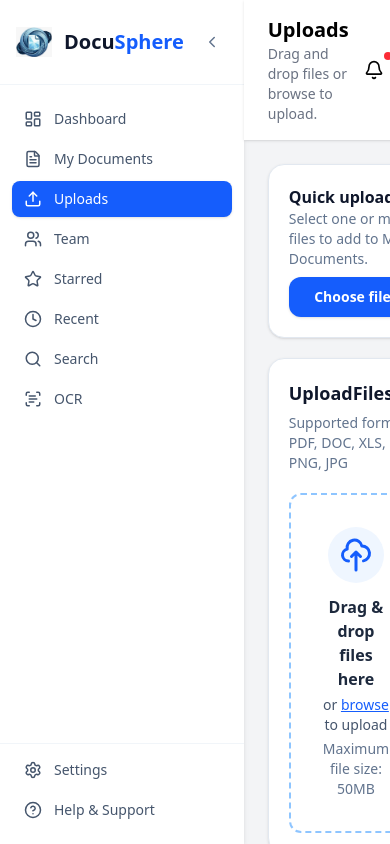
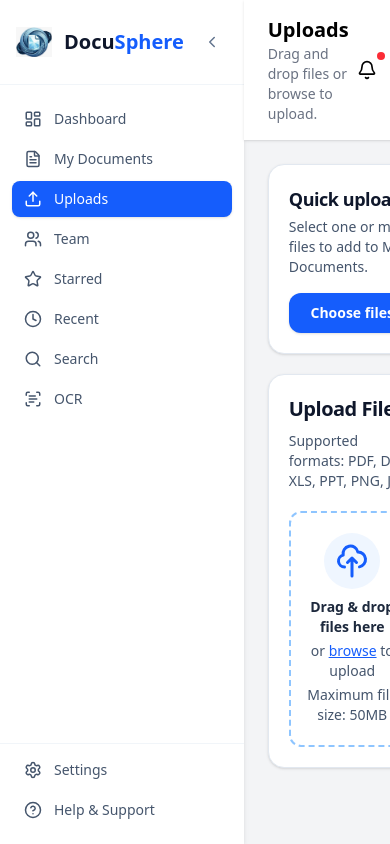
Before and after one commit to Sangavig22/Docusphere-Frontend, a React (Vite) app: page /uploads in a window 390 px wide. Shown: the top 844 px of the page. Built offline with nearby package versions, Linux system fonts and the light colour scheme.

Commit message:
refactor:more responsive upload feature

```diff
--- a/src/components/upload/DocumentUploadSection.jsx
+++ b/src/components/upload/DocumentUploadSection.jsx
@@ -7,7 +7,7 @@ import UploadErrorBox from "./UploadErrorBox";
 
 export default function DocumentUploadSection({
   variant = "default",
-  title = "UploadFiles",
+  title = "Upload Files",
   subtitle = "Supported formats: PDF, DOC, XLS, PPT, PNG, JPG",
   accept,
   onFileSelected: onFileSelectedProp,
@@ -36,6 +36,7 @@ export default function DocumentUploadSection({
     const timer = setInterval(() => {
       p += 10;
       setPercent(p);
+
       if (p >= 100) {
         clearInterval(timer);
         if (isOcr) {
@@ -53,7 +54,7 @@ export default function DocumentUploadSection({
           }
         }
       }
-    }, 200);
+    }, 300);
   }
 
   function handleTryAgain() {
@@ -78,7 +79,7 @@ export default function DocumentUploadSection({
   }
 
   return (
-    <div className="flex min-h-0 w-full max-w-5xl flex-1 flex-col">
+    <div className="flex min-h-0 min-w-0 w-full max-w-5xl flex-1 flex-col">
       <UploadCard title={title} subtitle={subtitle}>
         {status === "idle" && (
           <UploadDropzone
@@ -111,15 +112,15 @@ export default function DocumentUploadSection({
         )}
 
         {status === "success" && !isOcr && (
-          <div className="flex min-h-[280px] min-w-0 flex-1 flex-col items-center justify-center gap-3 rounded-xl border-2 border-dashed border-slate-200 bg-white p-8 text-center">
-            <div className="flex h-10 w-10 items-center justify-center rounded-full bg-green-100">
+          <div className="flex min-h-[200px] sm:min-h-[240px] md:min-h-[280px] min-w-0 flex-1 flex-col items-center justify-center gap-3 rounded-xl border-2 border-dashed border-slate-200 bg-white p-5 sm:p-6 md:p-8 text-center">
+            <div className="flex h-10 w-10 shrink-0 items-center justify-center rounded-full bg-green-100">
               <span className="font-bold text-green-700">✓</span>
             </div>
             <h3 className="text-base font-semibold text-slate-900">Upload Successful</h3>
             <p className="text-sm text-slate-500">Your document has been uploaded.</p>
             <button
               onClick={resetUpload}
-              className="rounded-lg bg-blue-600 px-4 py-2 text-sm font-medium text-white hover:bg-blue-700"
+              className="w-full sm:w-auto rounded-lg bg-blue-600 px-4 py-2 text-sm font-medium text-white hover:bg-blue-700"
             >
               Upload Another File
             </button>
--- a/src/components/upload/UploadCard.jsx
+++ b/src/components/upload/UploadCard.jsx
@@ -1,10 +1,10 @@
 export default function UploadCard({ title, subtitle, children }) {
   return (
-    <div className="flex min-h-0 flex-1 flex-col rounded-2xl border border-slate-200 bg-white p-5 shadow-sm">
-      <div className="mb-5 shrink-0">
-        <h2 className="text-lg font-semibold text-slate-900">{title}</h2>
+    <div className="flex min-h-0 min-w-0 flex-1 flex-col rounded-2xl border border-slate-200 bg-white p-5 sm:p-6 shadow-sm w-full">
+      <div className="mb-5 sm:mb-6 shrink-0 min-w-0">
+        <h2 className="text-xl font-semibold tracking-tight text-slate-900">{title}</h2>
         {subtitle ? (
-          <p className="mt-1.5 text-sm text-slate-500">{subtitle}</p>
+          <p className="mt-2 text-sm text-slate-600">{subtitle}</p>
         ) : null}
       </div>
       <div className="flex min-h-0 min-w-0 flex-1 flex-col">{children}</div>
--- a/src/components/upload/UploadDropzone.jsx
+++ b/src/components/upload/UploadDropzone.jsx
@@ -33,7 +33,7 @@ export default function UploadDropzone({
       tabIndex={0}
       aria-label="File upload area. Press Enter or Space to browse files."
       className={[
-        "flex min-h-[280px] min-w-0 flex-1 flex-col items-center justify-center gap-3 rounded-xl border-2 border-dashed border-blue-300 px-8 py-8 text-center transition-colors focus:outline-none focus:ring-2 focus:ring-blue-500 focus:ring-offset-2",
+        "flex min-h-[180px] sm:min-h-[220px] md:min-h-[280px] min-w-0 w-full flex-1 flex-col items-center justify-center gap-2 sm:gap-3 rounded-xl border-2 border-dashed border-blue-300 px-4 py-5 sm:px-6 sm:py-6 md:px-8 md:py-8 text-center transition-colors focus:outline-none focus:ring-2 focus:ring-blue-500 focus:ring-offset-2",
         "bg-white",
         disabled ? "opacity-60 cursor-not-allowed" : "cursor-pointer hover:border-blue-400 hover:bg-slate-50/50",
       ].join(" ")}
@@ -63,11 +63,11 @@ export default function UploadDropzone({
       </div>
 
       {isOcr ? (
-        <div className="flex flex-col items-center gap-1">
-          <p className="text-base font-medium text-slate-800">
+        <div className="flex w-full min-w-0 max-w-sm flex-col items-center gap-1">
+          <p className="text-sm sm:text-base font-medium text-slate-800">
             Upload Document for OCR. Drag and drop or click to select
           </p>
-          <p className="text-sm text-slate-500">Images, scans, or PDFs.</p>
+          <p className="text-sm text-slate-600">Images, scans, or PDFs.</p>
           <button
             type="button"
             onClick={(e) => {
@@ -75,18 +75,18 @@ export default function UploadDropzone({
               handleClick();
             }}
             disabled={disabled}
-            className="mt-2 rounded-lg bg-blue-600 px-5 py-2.5 text-sm font-medium text-white hover:bg-blue-700 disabled:opacity-60 focus:outline-none focus:ring-2 focus:ring-blue-500 focus:ring-offset-2"
+            className="mt-2 w-full sm:w-auto rounded-lg bg-blue-600 px-5 py-2.5 text-sm font-medium text-white hover:bg-blue-700 disabled:opacity-60 focus:outline-none focus:ring-2 focus:ring-blue-500 focus:ring-offset-2"
           >
             Select Files
           </button>
         </div>
       ) : (
-        <div className="flex flex-col items-center gap-1">
-          <p className="text-base font-semibold text-slate-800">Drag & drop files here</p>
+        <div className="flex w-full min-w-0 max-w-sm flex-col items-center gap-1">
+          <p className="text-sm sm:text-base font-semibold text-slate-800">Drag & drop files here</p>
           <p className="text-sm text-slate-600">
             or <span className="text-blue-600 underline">browse</span> to upload
           </p>
-          <p className="text-sm text-slate-500">Maximum file size: 50MB</p>
+          <p className="text-sm text-slate-600">Maximum file size: 50MB</p>
         </div>
       )}
     </div>
--- a/src/pages/UploadPage.jsx
+++ b/src/pages/UploadPage.jsx
@@ -41,14 +41,14 @@ export default function UploadPage() {
   }
 
   return (
-    <div className="flex w-full max-w-5xl flex-1 flex-col gap-5">
-      <div className="rounded-2xl border border-slate-200 bg-white p-5 shadow-sm">
-        <div className="flex flex-col gap-2 sm:flex-row sm:items-center sm:justify-between">
-          <div>
-            <div className="text-base font-semibold text-slate-900">Quick upload</div>
-            <div className="text-sm text-slate-500">Select one or more files to add to My Documents.</div>
+    <div className="mx-auto flex min-w-0 w-full max-w-3xl flex-1 flex-col gap-5 sm:gap-6">
+      <div className="rounded-2xl border border-slate-200 bg-white p-5 sm:p-6 shadow-sm w-full min-w-0">
+        <div className="flex flex-col gap-4 sm:flex-row sm:items-center sm:justify-between sm:gap-4">
+          <div className="min-w-0">
+            <h2 className="text-lg font-semibold tracking-tight text-slate-900">Quick upload</h2>
+            <p className="mt-1 text-sm text-slate-600">Select one or more files to add to My Documents.</p>
           </div>
-          <label className="inline-flex items-center justify-center rounded-xl bg-blue-600 px-4 py-2.5 text-sm font-semibold text-white shadow-sm hover:bg-blue-700 cursor-pointer">
+          <label className="inline-flex w-full sm:w-auto items-center justify-center rounded-xl bg-blue-600 px-4 py-2.5 text-sm font-semibold text-white shadow-sm hover:bg-blue-700 cursor-pointer shrink-0">
             <input
               type="file"
               multiple
@@ -63,7 +63,7 @@ export default function UploadPage() {
 
       <DocumentUploadSection
         variant="default"
-        title="UploadFiles"
+        title="Upload Files"
         subtitle="Supported formats: PDF, DOC, XLS, PPT, PNG, JPG"
         onUploadComplete={(file) => {
           addDocuments(file);
```
